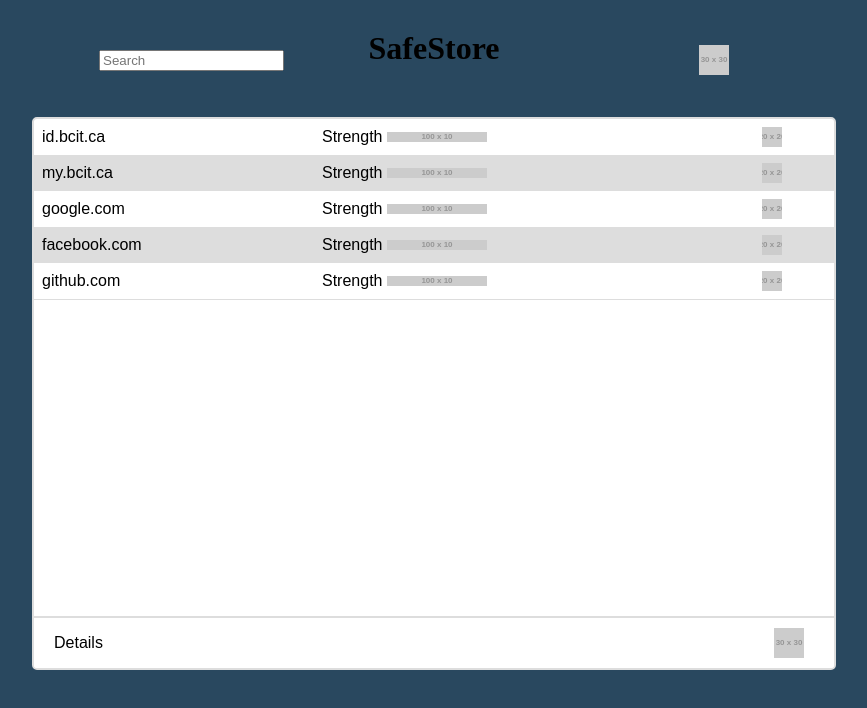
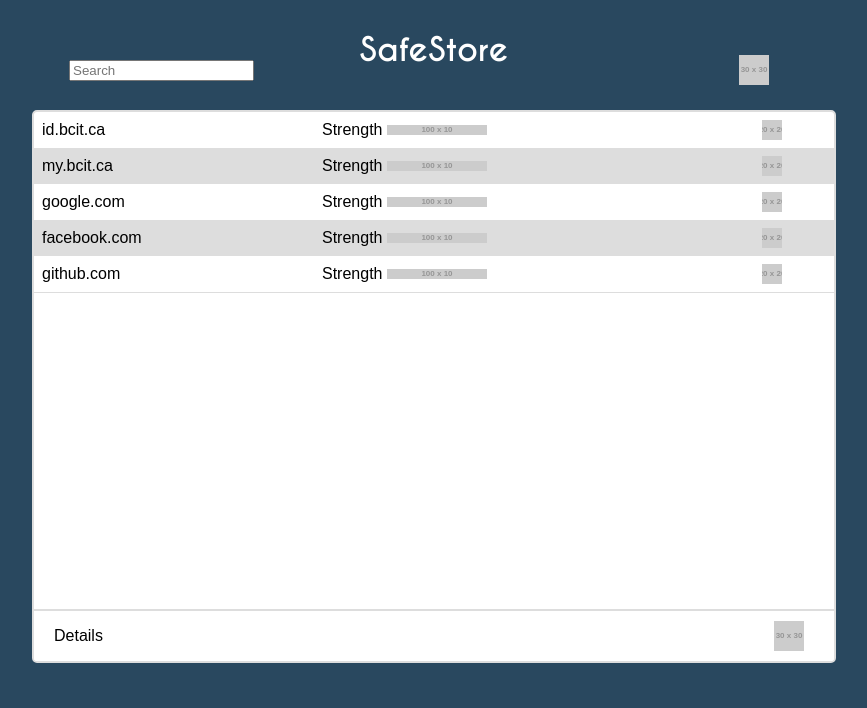
Before and after one commit to eoeoms/lab04_repo, a plain HTML site: page dashboard.html in a window 1280 px wide. Shown: the whole page, without its empty margins (206-1073 px from the left). Drawn offline with nearby package versions, Linux system fonts and the light colour scheme; placeholder pictures from the web are drawn by us.

Commit message:
applied same font

```diff
--- a/dashboard.html
+++ b/dashboard.html
@@ -5,6 +5,10 @@
     <title>SafeStore</title>
 	  <meta name="viewport" content="width=device-width, initial-scale=1">
     <style>
+      @font-face{
+        font-family: Caviar;
+        src: url('./Fonts/CaviarDreams_Bold.ttf')
+      }
 	    body {
 	      background-color: rgba(4, 40, 68, 0.85);
 	    }
@@ -18,22 +22,24 @@
         text-align: center;
         margin-top: 20px;
         margin-bottom: 20px;
+        font-family: Caviar;
+        color: white;
       }
       #searchBar {
         position: absolute;
-        top: 20px;
-        left: 100px;
+        top: 30px;
+        left: 70px;
       }
       #addNewIcon {
         float: right;
         position: absolute;
-        top: 15px;
-        left: 700px;
+        top: 25px;
+        right: 100px;
       }
       #tableContainer {
         width: 800px;
         height: 70%;
-        margin: 50px auto;
+        margin: 40px auto;
         clear: both;
         border: 2px solid #dddddd;
         position: relative;
@@ -220,8 +226,7 @@
           if ($("#detailsBar").css("bottom") == "-2px") {
               $("#detailsBar").animate({bottom: "298px"}, 300);
               $("#detailsPanel").slideDown(300);
-            }
-            else if ($("#detailsBar").css("bottom") == "298px") {
+          } else if ($("#detailsBar").css("bottom") == "298px") {
               $("#detailsBar").animate({bottom: "-2px"}, 300);
               $("#detailsPanel").slideUp(300);
           }
```
Lines whose indentation alone changed are shown as unchanged.
